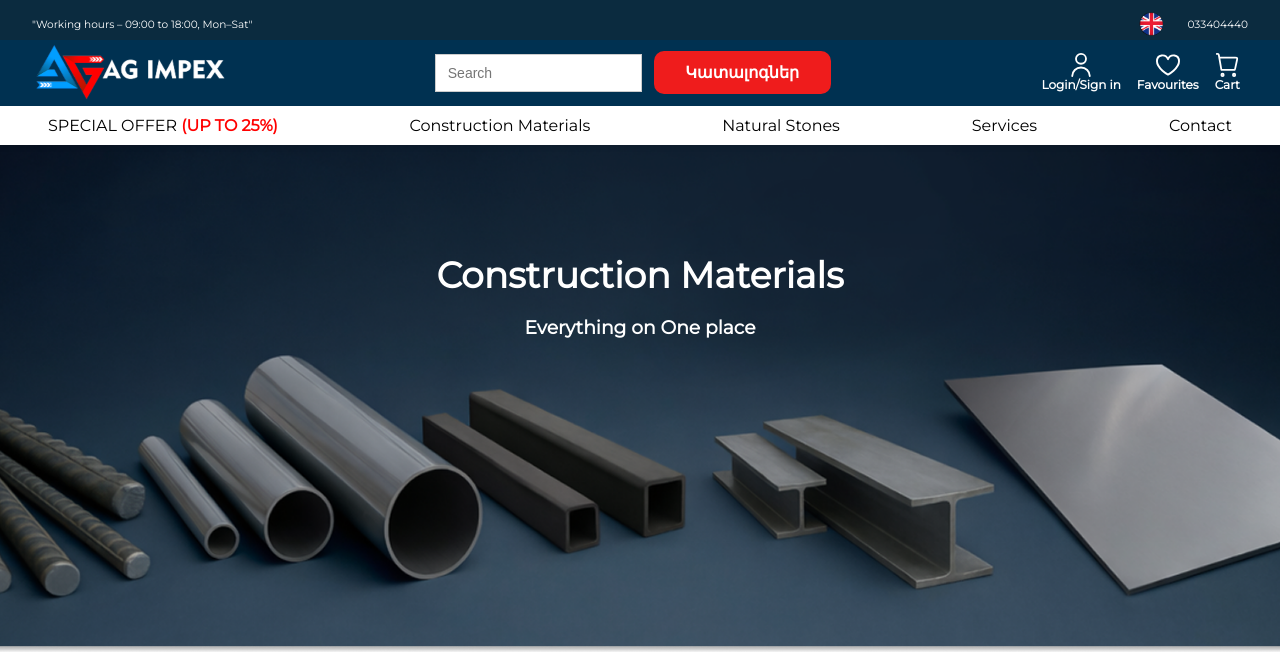
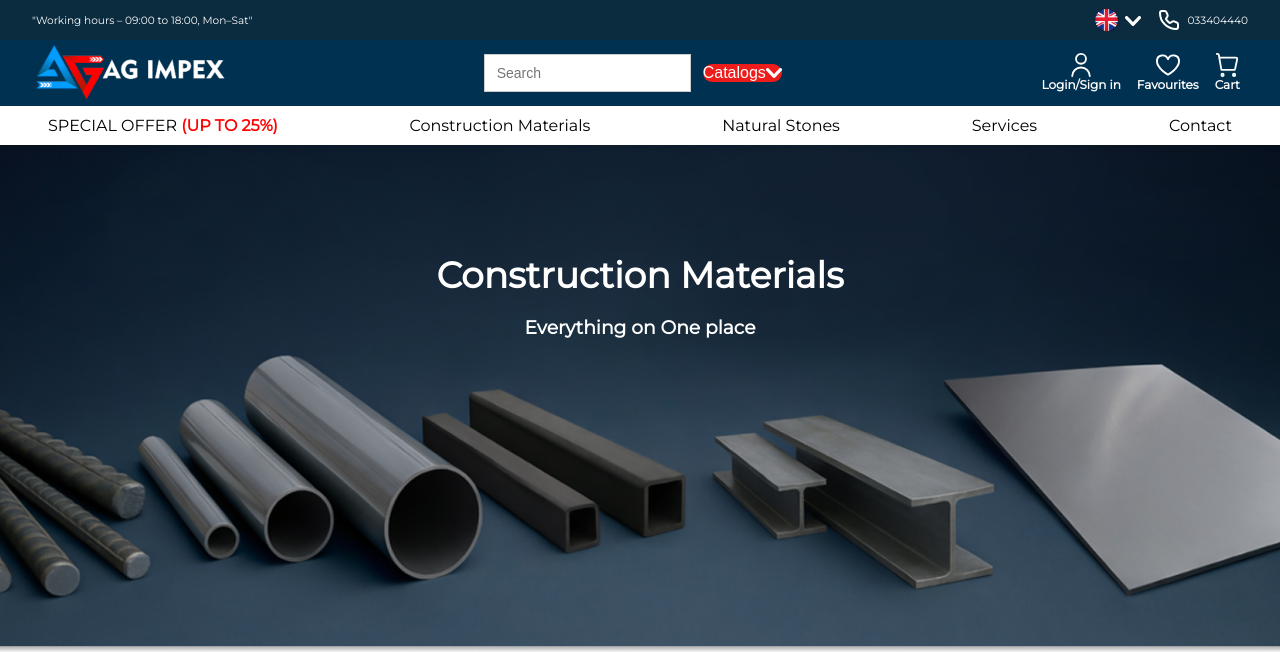
Before and after one commit to akintolatech/agimpex, a Django app: page /en/ in a window 1280 px wide. Shown: the top 652 px of the page. Run offline with Django 5.2, Linux system fonts and the light colour scheme; data comes from the database, SQL or seed files in the repository; both versions use the stored data as it was after the commit; some libraries are stand-ins or nearby versions.

Commit message:
Beta v0.3.2: Header optimization

```diff
--- a/static/styles/style.css
+++ b/static/styles/style.css
@@ -67,19 +67,16 @@ a {
 
 }
 
-
 .contact-wrap {
     width: 95%;
     margin: auto;
     display: flex;
     justify-content: space-between;
     align-items: center;
-    /* border: 1p solid red; */
+
 }
 
 .contact-wrap p {
-    /* font-size: 12px; */
-    /* font-size: clamp(6px, 2vw + 0.3rem, 0.8rem); */
     font-size: calc(8px + 0.2vw);
     margin: 0;
 }
@@ -88,12 +85,13 @@ a {
 .contact-wrap-item {
     display: flex;
     align-items: center;
+    gap: 1rem;
 }
 
 .contact-wrap-item img {
     width: 24px;
-    height: 24px;
-    margin-right: 12px;
+    /* height: 24px; */
+    margin-right: 6px;
 }
 
 
@@ -107,27 +105,40 @@ a {
 .language-btn {
     display: flex;
     align-items: center;
+    height: 24px;
     gap: 8px;
-    /* background: rgba(255, 255, 255, 0.08);
-    border: 1px solid rgba(255, 255, 255, 0.15); */
-    /* padding: 6px 12px; */
     border-radius: 8px;
     cursor: pointer;
     color: #fff;
     font-size: 14px;
     transition: 0.3s ease;
-    /* backdrop-filter: blur(8px); */
+    backdrop-filter: blur(8px);
     /* border: 1px solid red; */
     background-color: #00315100;
+    padding: 0;
 }
 
 .language-btn:hover {
     /* background: rgba(255, 255, 255, 0.15); */
 }
 
- .arrow_down {
-    width: 12px;
+
+.btn-toggle {
+    display: flex;
+    align-items: center;
+    /* border: 1px solid red; */
 }
+
+
+.icon-container{
+    width: 16px;
+    /* margin-right: 12px; */
+}
+
+.icon-container img{
+    width: 100%;
+}
+
 
 .language-flag {
     width: 24px;
@@ -181,10 +192,10 @@ a {
 }
 
 
-/* .language-container{
-    border: 1px solid red;
-} */
-
+.call-header-card {
+    display: flex;
+    align-items: center;
+}
 
 .header_main_bar {
     width: 100%;
@@ -1042,10 +1053,7 @@ textarea {
 
 }
 
-.ctext {
-    /* height: 300px; */
-
-    /* border: 1px solid red; */
+/* .ctext {
     border-radius: var(--radius);
     background-image: url("../img/talk.jpg");
     background-size: cover;
@@ -1053,7 +1061,7 @@ textarea {
     color: white;
     padding: 120px 0 0px 30px;
     box-sizing: border-box;
-}
+} */
 
 
 /* footer */
@@ -1236,11 +1244,13 @@ li {
   background: #ef1c1c;
   color: #fff;
   border-radius: 10px;
-  padding: 12px 26px;
-  font-size: 16px;
-  font-weight: 600;
+  display: flex;
+  justify-content: space-between;
+  /* padding: 12px 26px; */
+  /* font-size: 16px; */
+  /* font-weight: 600; */
   cursor: pointer;
-  min-width: 125px;
+  /* min-width: 125px; */
   text-align: center;
   user-select: none;
 }
--- a/website/templates/website/website_base.html
+++ b/website/templates/website/website_base.html
@@ -26,6 +26,8 @@
                 <div class="contact-wrap-item">
 
                    <div class="language-dropdown">
+                        <div class="btn-toggle">
+
                             <button class="language-btn">
                                 {% get_current_language as LANGUAGE_CODE %}
 
@@ -36,8 +38,14 @@
                                 {% else %}
                                     <img src="{% static 'img/en.png' %}" class="language-flag" alt="English">
                                 {% endif %}
-                            <!-- <img src="{% static 'img/arrow_down.svg' %}" class="arrow_down" width="20px" /> -->
+
                             </button>
+                            <div class="icon-container">
+                                <img src="{% static 'img/arrow_down.svg' %}" class="arrow_down" />
+                            </div>
+
+                        </div>
+
 
                         <div class="language-menu">
                             <a href="/hy/" class="language-option">
@@ -57,7 +65,11 @@
                         </div>
                     </div>
 
+                    <div class="call-header-card">
+                        <img src="{% static 'img/Phone.svg' %}" alt="English">
                         <p>033404440</p>
+                    </div>
+
 
                 </div>
 
@@ -102,7 +114,14 @@
                      <input type="search" name="q" placeholder="{% trans 'Search' %}" />
                     <!-- <button>{% trans 'Catalogs' %}</button> -->
                     <details class="pdf-dropdown-details">
-                    <summary>Կատալոգներ</summary>
+                    <summary>
+                        Catalogs
+                        <span>
+                             <div class="icon-container">
+                                <img src="{% static 'img/arrow_down.svg' %}" class="arrow_down" />
+                            </div>
+                        </span>
+                    </summary>
 
                     <div class="pdf-menu">
                         <a href="/media/pdfs/construction.pdf" download>{% trans "Construction Goods" %} PDF</a>
```
Also changed, not shown: db.sqlite3. Lines whose indentation alone changed are shown as unchanged.
